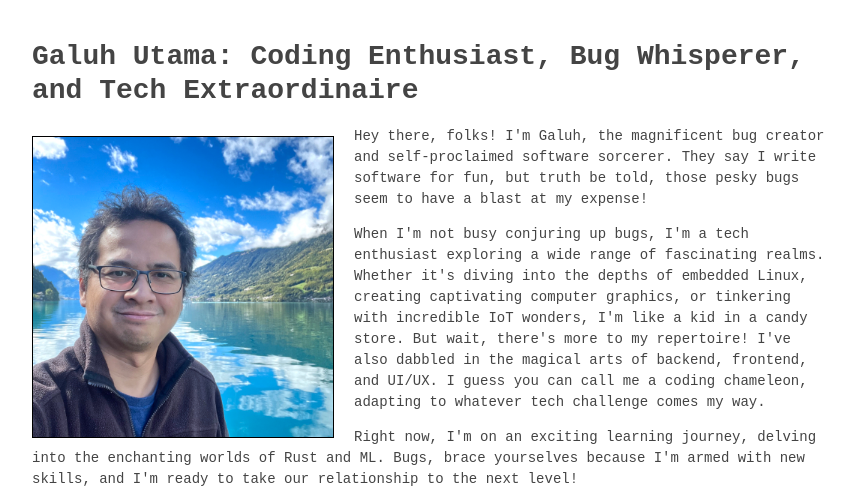
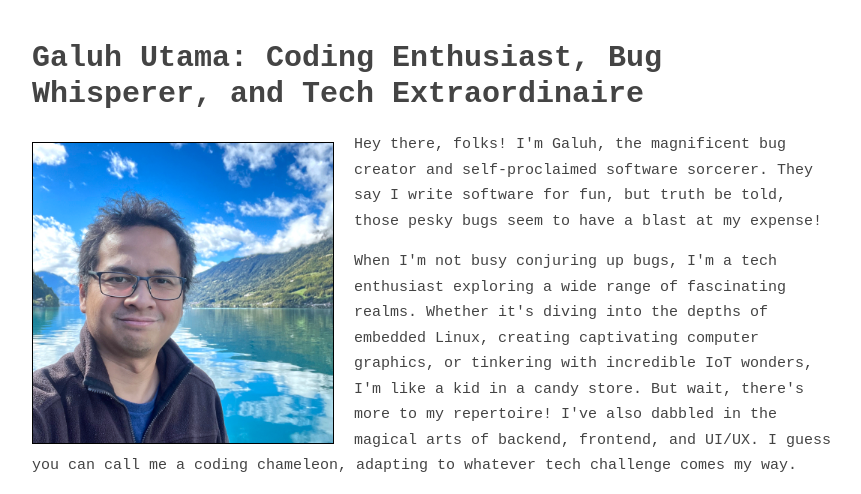
Before and after one commit to gwutama/gwutama.github.io, a plain HTML site: page index.html in a window 1280 px wide. Shown: the top 494 px of the page, without its empty margins (208-1069 px from the left). Drawn offline with Linux system fonts and the light colour scheme.

Commit message:
Larger font

```diff
--- a/style.css
+++ b/style.css
@@ -6,7 +6,7 @@ body {
     max-width: 800px;
     margin: 40px auto;
     padding: 0 10px;
-    font: 14px/1.5 monospace;
+    font: 15px/1.7 monospace;
     color: #444
 }
 
@@ -74,5 +74,5 @@ img#me {
     height: 300px;
     border: 1px solid #000;
     float: left;
-    margin: 10px 20px 10px 0;
+    margin: 10px 20px 0 0;
 }
```
